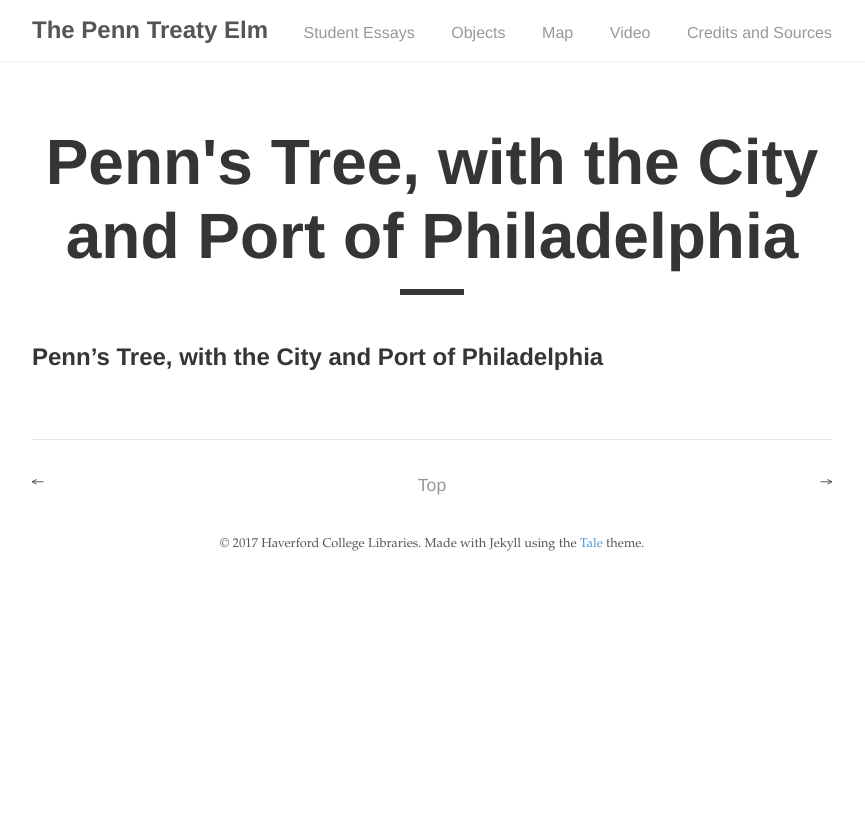
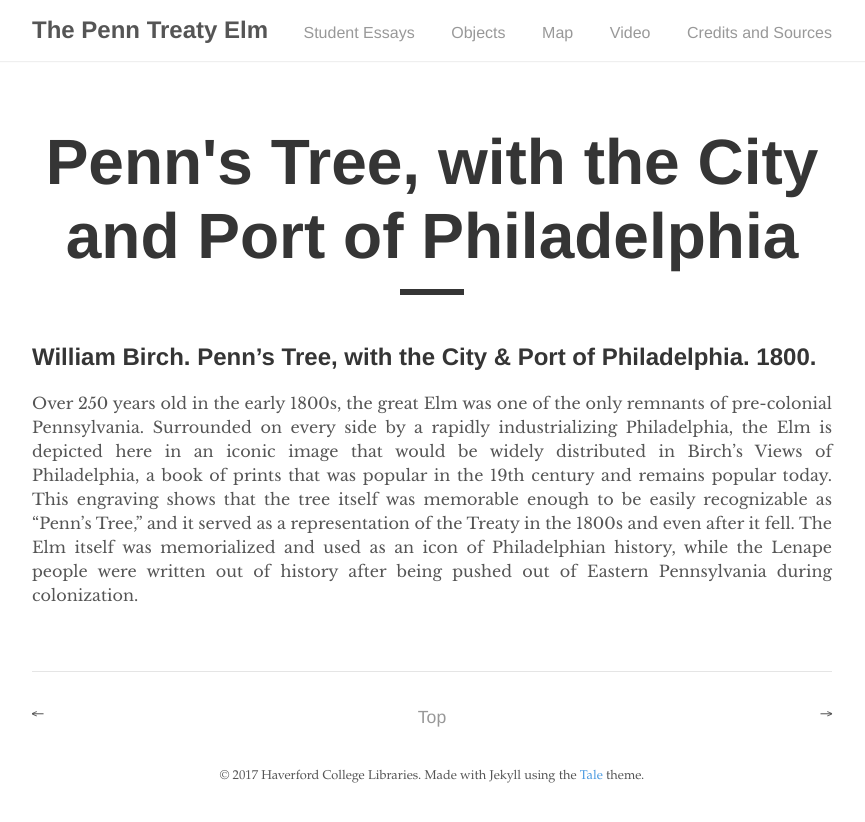
Before and after one commit to mzarafon/penn-treaty-elm, a Jekyll site: the page built from _posts/2017-10-04-city-and-port.md, in a window 1280 px wide. Shown: the top 822 px of the page, without its empty margins (208-1073 px from the left). Built offline with Jekyll 4.4.1, drawn with Linux system fonts in a browser that asks for light colours.

Commit message:
Update 2017-10-04-city-and-port.md

```diff
--- a/_posts/2017-10-04-city-and-port.md
+++ b/_posts/2017-10-04-city-and-port.md
@@ -3,4 +3,6 @@ layout: post
 title: "Penn's Tree, with the City and Port of Philadelphia"
 ---
 
-## Penn's Tree, with the City and Port of Philadelphia
+## William Birch. Penn’s Tree, with the City & Port of Philadelphia. 1800.
+
+Over 250 years old in the early 1800s, the great Elm was one of the only remnants of pre-colonial Pennsylvania. Surrounded on every side by a rapidly industrializing Philadelphia, the Elm is depicted here in an iconic image that would be widely distributed in Birch’s Views of Philadelphia, a book of prints that was popular in the 19th century and remains popular today. This engraving shows that the tree itself was memorable enough to be easily recognizable as “Penn’s Tree,” and it served as a representation of the Treaty in the 1800s and even after it fell. The Elm itself was memorialized and used as an icon of Philadelphian history, while the Lenape people were written out of history after being pushed out of Eastern Pennsylvania during colonization.
```
